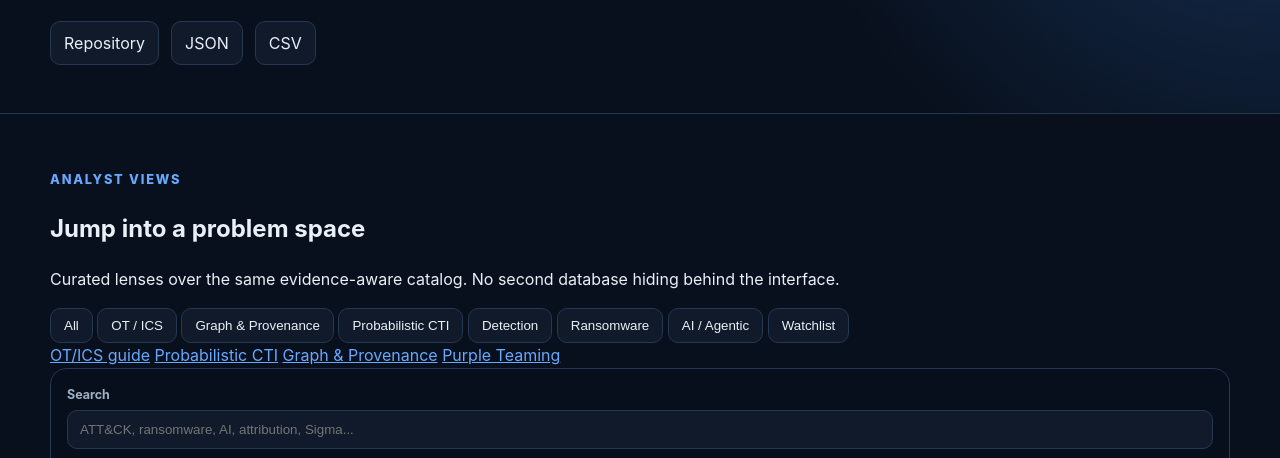
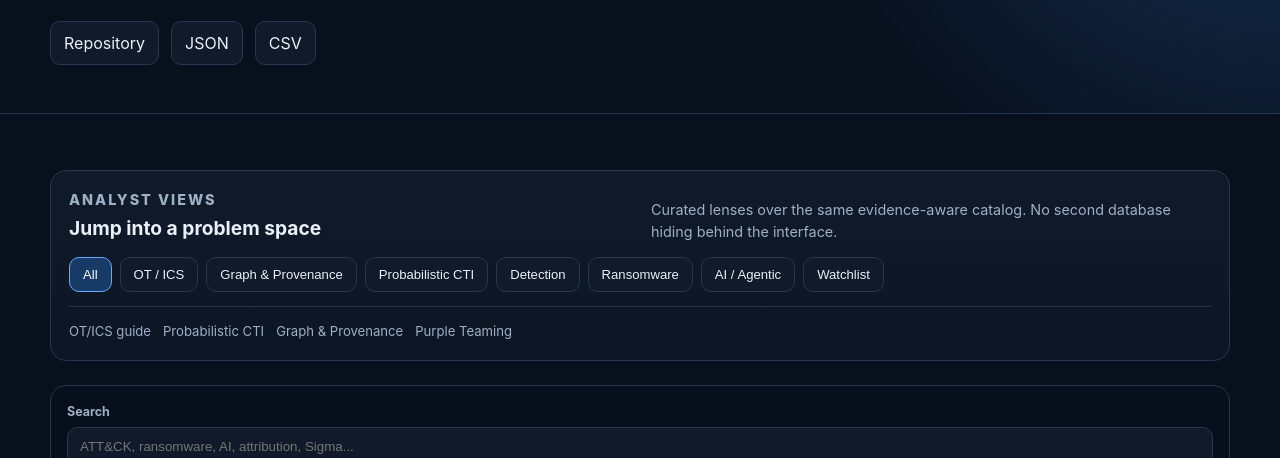
Before and after one commit to Ridd1kulusC0d3r/Cyber_Threat_intelligence-Internals, a plain HTML site: page site/index.html in a window 1280 px wide. Shown: the part 262-720 px from the top of the page. Drawn offline with Linux system fonts and the light colour scheme; no server answers.

Commit message:
style: add analyst view controls

```diff
--- a/site/assets/styles.css
+++ b/site/assets/styles.css
@@ -59,3 +59,17 @@ footer { border-top: 1px solid var(--line); color: var(--muted); padding: 28px 0
   .filters { grid-template-columns: 1fr; }
   .card-head, .control-row { display: grid; }
 }
+
+.analyst-views { margin: 12px 0 24px; border: 1px solid var(--line); border-radius: 16px; background: linear-gradient(180deg, var(--panel), rgba(16,26,42,.55)); padding: 18px; }
+.section-heading { display: flex; justify-content: space-between; gap: 24px; align-items: end; margin-bottom: 14px; }
+.section-heading h2 { margin: 2px 0 0; font-size: 1.2rem; }
+.section-heading p { margin: 0; color: var(--muted); max-width: 560px; font-size: .9rem; }
+.presets { display: flex; flex-wrap: wrap; gap: 8px; }
+.preset { font-size: .82rem; }
+.preset.active { border-color: var(--accent); background: var(--accent-soft); color: #fff; }
+.guide-links { display: flex; flex-wrap: wrap; gap: 12px; margin-top: 14px; padding-top: 14px; border-top: 1px solid var(--line); }
+.guide-links a { color: var(--muted); font-size: .82rem; text-decoration: none; }
+.guide-links a:hover { color: var(--accent); }
+@media (max-width: 700px) {
+  .section-heading { display: grid; align-items: start; }
+}
```
